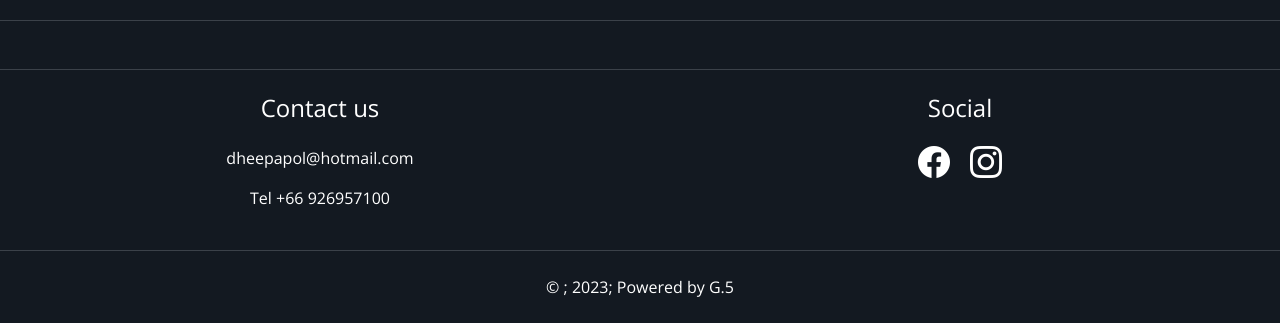
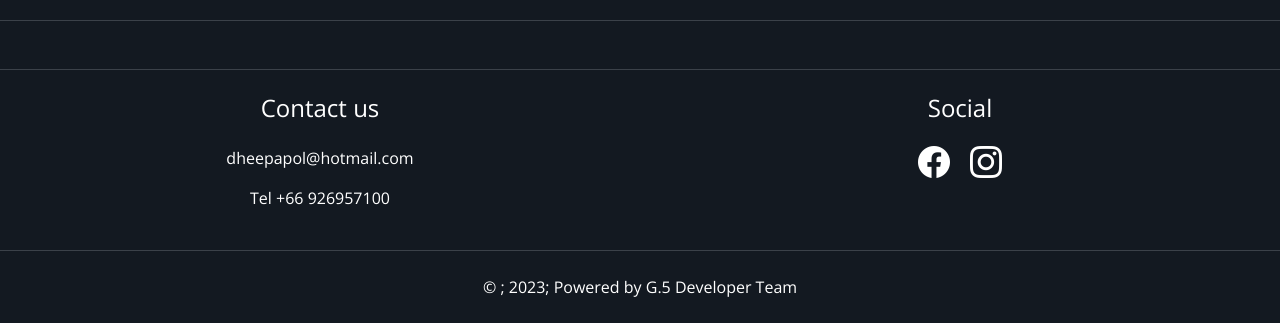
Before and after one commit to Pure122/bsad2, a PHP site: page /index.php in a window 1280 px wide. Shown: the part 1613-1936 px from the top of the page. Run offline with PHP 8.4, Linux system fonts and the light colour scheme; data comes from the database, SQL or seed files in the repository; some libraries are stand-ins or nearby versions.

Commit message:
Update components.php

```diff
--- a/components.php
+++ b/components.php
@@ -697,7 +697,7 @@ function footer(){
   <div class='container-xxl'>
     <div class='row'>
       <div class='col-12'>
-        <p class='text-center mb-0 text-white'>&copy ; 2023; Powered by G.5</p>
+        <p class='text-center mb-0 text-white'>&copy ; 2023; Powered by G.5 Developer Team</p>
       </div>
     </div>
   </div>
```
